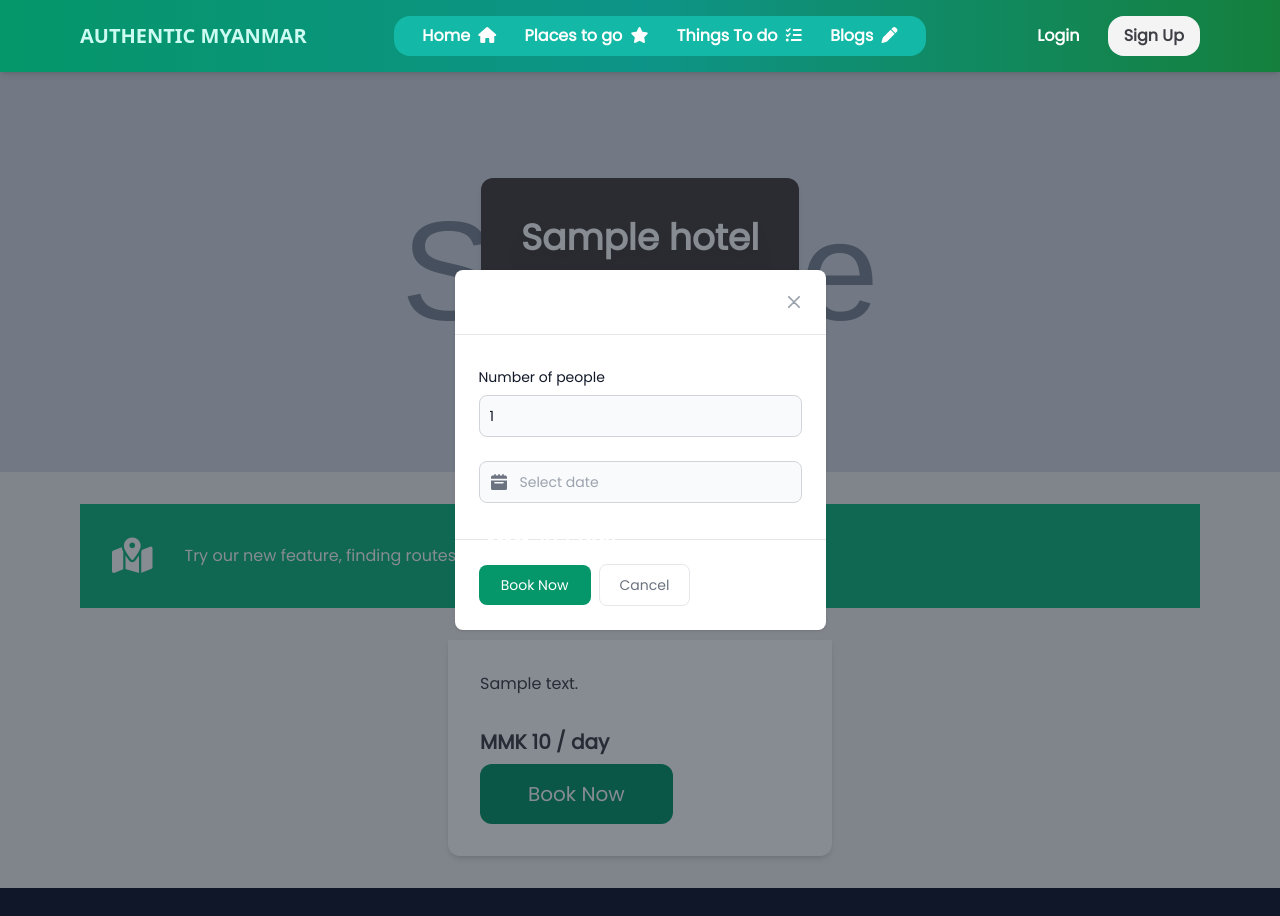
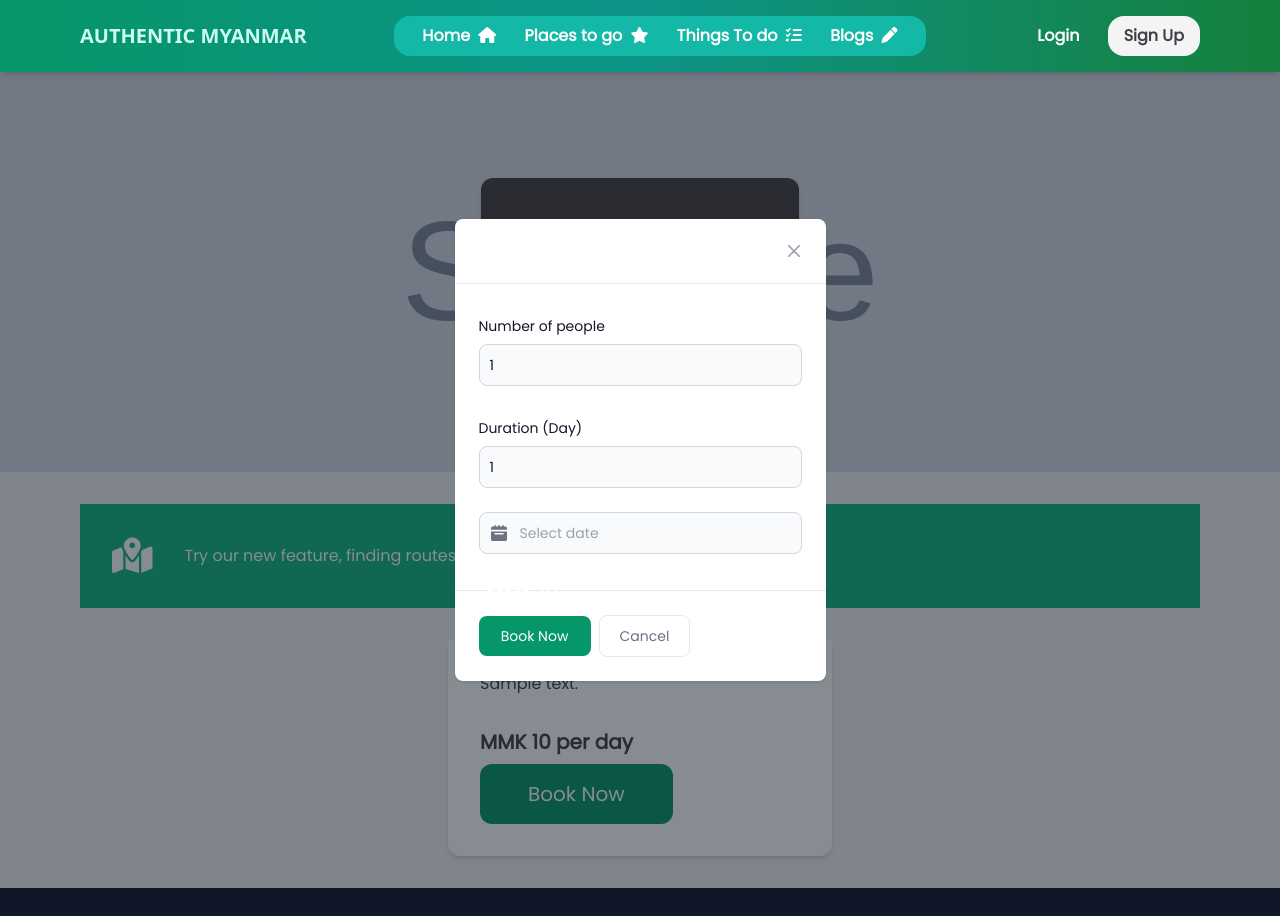
Before and after one commit to KyawKoKoTun/travel-website, a Flask app: page /hotel/1 in a window 1280 px wide, after a click on "Book Now". Run offline with Flask 2, Linux system fonts and the light colour scheme; tables that the repository leaves empty hold one stand-in row (values such as "Sample post"); grey boxes marked "Sample" are stand-in pictures; data that the repository does not hold is empty; some libraries are stand-ins or nearby versions.

Commit message:
duration added

```diff
--- a/models.py
+++ b/models.py
@@ -83,6 +83,7 @@ class Booking(db.Model, Query):
     id = db.Column(db.Integer, primary_key=True)
     user_id = db.Column(db.Integer, db.ForeignKey('user.id'), nullable=False)
     date = db.Column(db.String(100))
+    duration = db.Column(db.Integer, default=1)
     hotel_id = db.Column(db.Integer, db.ForeignKey('hotel.id'))
 
 
--- a/templates/hotel.html
+++ b/templates/hotel.html
@@ -13,7 +13,7 @@
 <div class="bg-white w-full md:w-96 mx-auto p-8 mb-8 rounded-b-xl shadow-md">
     <div>
         <p class="mb-8">{{hotel.description}}</p>
-        <h1 class="text-xl mb-2 font-bold">MMK {{hotel.price}} / day</h1>
+        <h1 class="text-xl mb-2 font-bold">MMK {{hotel.price}} per day</h1>
         <button data-modal-target="defaultModal" data-modal-toggle="defaultModal" class="bg-emerald-600 text-white block hover:bg-emerald-400 rounded-xl text-xl px-12 py-4">Book Now</button>
     </div>
 </div>
@@ -37,6 +37,11 @@
                 <input type="number" id="number" class="bg-gray-50 border border-gray-300 text-gray-900 text-sm rounded-lg focus:ring-blue-500 focus:border-blue-500 block w-full p-2.5 dark:bg-gray-700 dark:border-gray-600 dark:placeholder-gray-400 dark:text-white dark:focus:ring-blue-500 dark:focus:border-blue-500"
                     value="1" onchange="changePrice()" required>
             </div>
+            <div class="mx-6 mt-8">
+                <label for="duration" class="block mb-2 text-sm font-medium text-gray-900 dark:text-white">Duration (Day)</label>
+                <input type="number" id="duration" class="bg-gray-50 border border-gray-300 text-gray-900 text-sm rounded-lg focus:ring-blue-500 focus:border-blue-500 block w-full p-2.5 dark:bg-gray-700 dark:border-gray-600 dark:placeholder-gray-400 dark:text-white dark:focus:ring-blue-500 dark:focus:border-blue-500"
+                    value="1" onchange="changePrice()" required>
+            </div>
             <div class="p-6 space-y-6 w-fit mx-auto">
                 <div class="relative max-w-sm">
                     <div class="absolute inset-y-0 left-0 flex items-center pl-3 pointer-events-none">
@@ -48,7 +53,7 @@
                         placeholder="Select date" id="date">
                 </div>
             </div>
-            <h1 class="text-xl -mb-4 px-8 text-white font-bold price">MMK {{hotel.price}} / day</h1>
+            <h1 class="text-xl -mb-4 px-8 text-white font-bold price">MMK {{hotel.price}}</h1>
             <div class="flex items-center p-6 space-x-2 border-t border-gray-200 rounded-b dark:border-gray-600">
                 <button onclick="book()" id="book" type="button" class="text-white w-28 bg-emerald-600 hover:bg-emerald-400 focus:ring-4 focus:outline-none focus:ring-blue-300 font-medium rounded-lg text-sm px-5 py-2.5 text-center"><span id="book-text">Book Now</span>
                     <div role="status" class="hidden" id="spinner">
@@ -71,8 +76,9 @@
 
     function changePrice() {
         elements = document.querySelectorAll('.price')
+        duration = document.getElementById('duration').value
         elements.forEach((element) => {
-            element.innerText = 'MMK ' + parseInt('{{hotel.price}}') * document.getElementById('number').value + '/ day'
+            element.innerText = 'MMK ' + parseInt('{{hotel.price}}') * document.getElementById('number').value * duration
         })
     }
 
@@ -80,7 +86,7 @@
         if ('{{signed_in}}' != 'None') {
             document.getElementById('book-text').style.display = 'none'
             document.getElementById('spinner').style.display = 'inline'
-            fetch('/book/{{hotel.id}}/' + document.getElementById('date').value).then(response => response.text()).then(data => {
+            fetch('/book/{{hotel.id}}/' + document.getElementById('date').value + '/' + document.getElementById('duration').value).then(response => response.text()).then(data => {
                 console.log(data)
                 window.open('/profile', '_self')
             })
--- a/templates/profile.html
+++ b/templates/profile.html
@@ -17,7 +17,7 @@
             <img src="{{hotel.image}}" class="w-full">
             <div class="">
                 <p class="text-emerald-600 font-bold">{{hotel.name}}</p>
-                <p class="text-stone-400 mt-2"><span class="text-emerald-500 fa fa-calendar"></span> {{booking.date}}</p>
+                <p class="text-stone-400 mt-2"><span class="text-emerald-500 fa fa-calendar"></span> {{booking.date}} <br>(duration {{booking.duration}} days)</p>
             </div>
         </div>
         {% endfor %}
--- a/views.py
+++ b/views.py
@@ -114,10 +114,10 @@ def hotel(id):
     return render('hotel.html', hotel=hotel)
 
 
-@app.route('/book/<int:id>/<month>/<day>/<year>')
-def book(id, month, day, year):
+@app.route('/book/<int:id>/<month>/<day>/<year>/<int:duration>')
+def book(id, month, day, year, duration):
     booking = Booking(user_id=token_to_user(
-        session['token']).id, hotel_id=id, date=f"{day} {month} {year}")
+        session['token']).id, hotel_id=id, date=f"{day} {month} {year}", duration=duration)
     db.session.add(booking)
     db.session.commit()
     return jsonify({
```
